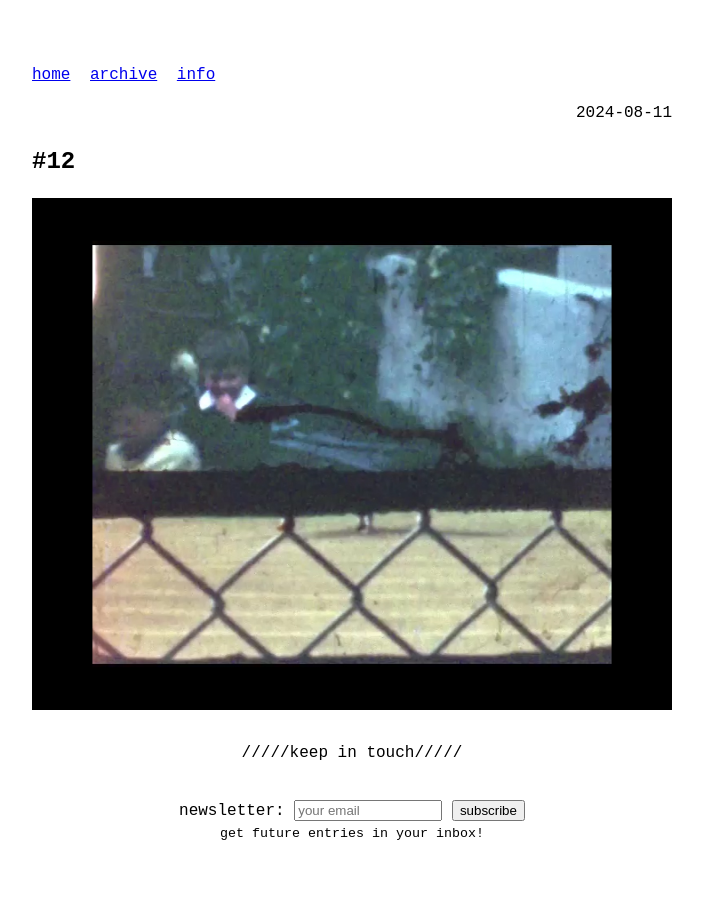
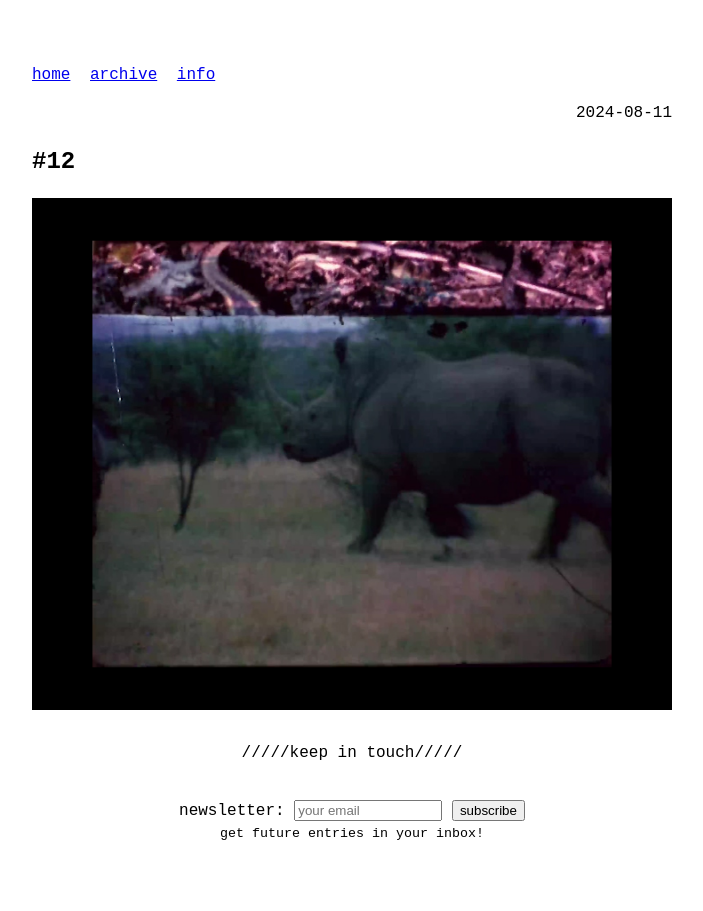
Before and after one commit to odaniloluna/odaniloluna.github.io, a Jekyll site: the page built from _posts/2024-08-11-#12.md, in a window 1280 px wide. Shown: the whole page, without its empty margins (288-991 px from the left). Built offline with Jekyll 4.4.1, drawn with Linux system fonts in a browser that asks for light colours.

Commit message:
Update 2024-08-11-#12.md

```diff
--- a/_posts/2024-08-11-#12.md
+++ b/_posts/2024-08-11-#12.md
@@ -5,4 +5,4 @@ slug: #12
 ---
 
 <p class="description" style="text-align: justify;">
-<img src="/assets/danilo-luna-archives-03.jpg" />
+<img src="/assets/danilo-luna-archives-04.jpg" />
```
